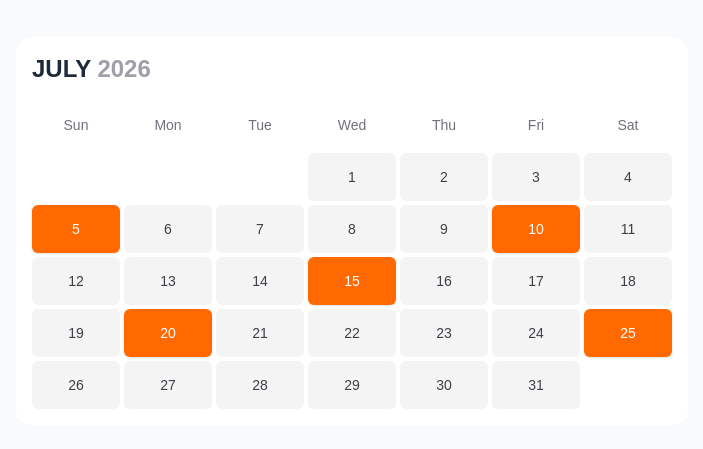
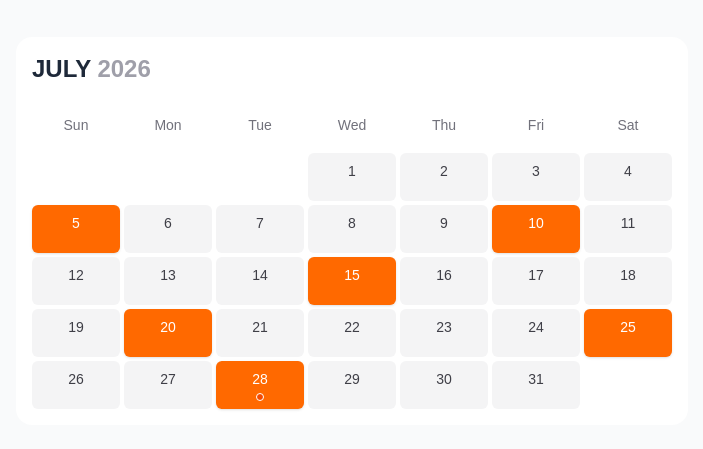
Before and after one commit to ecthon/pday-app, a Next.js app: page / in a window 1280 px wide. Shown: the part 169-618 px from the top of the page, without its empty margins (288-991 px from the left). Built offline with nearby package versions, Linux system fonts and the light colour scheme.

Commit message:
feat: highlight today's date in calendar and add credit card payment date

```diff
--- a/app/page.tsx
+++ b/app/page.tsx
@@ -4,7 +4,8 @@ const billsPaymentDates = [
   { day: 10, title: 'Internet Bill' },
   { day: 15, title: 'Water Bill' },
   { day: 20, title: 'Gas Bill' },
-  { day: 25, title: 'Rent' }
+  { day: 25, title: 'Rent' },
+  { day: 28, title: 'Credit Card Payment' }
 ]; // Example bill payment dates
 
 export default function Home() {
@@ -43,14 +44,16 @@ export default function Home() {
           {Array.from({ length: daysInMonth }).map((_, index) => {
             const dayNumber = index + 1;
             const hasPayment = paymentDays.has(dayNumber);
+            const isToday = dayNumber === today.getDate() && month === today.getMonth() && year === today.getFullYear();
 
             return (
               <div
                 key={dayNumber}
-                className={`flex h-12 items-center justify-center rounded-md text-sm font-medium ${hasPayment ? 'bg-orange-500 text-white shadow-sm' : 'bg-zinc-100 text-zinc-700'
+                className={`flex h-12 flex-col items-center justify-center rounded-md text-sm font-medium ${hasPayment ? 'bg-orange-500 text-white shadow-sm' : 'bg-zinc-100 text-zinc-700'
                   }`}
               >
-                {dayNumber}
+                <span>{dayNumber}</span>
+                {isToday ? <span className="mt-1 h-2 w-2 border border-white rounded-full bg-orange-600" /> : <span className="mt-1 h-2 w-2" />}
               </div>
             );
           })}
```
